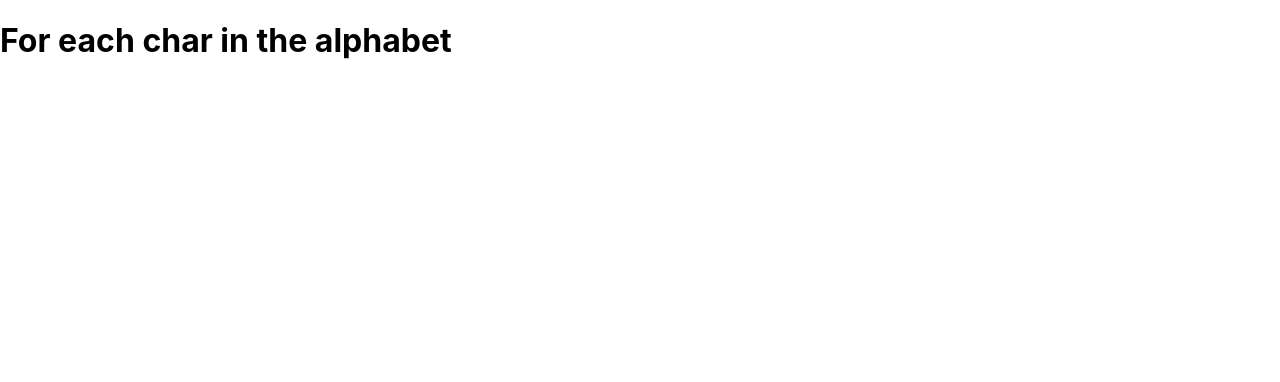
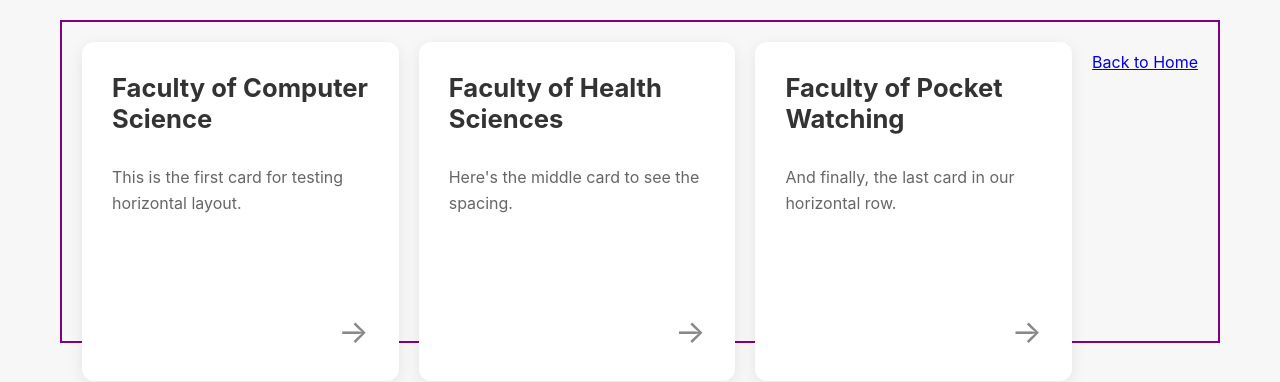
Before and after one commit to trevorpinto/RMSP_frontend, a React (Create React App) app: page / in a window 1280 px wide. Shown: the top 382 px of the page. Built offline with nearby package versions, Linux system fonts and the light colour scheme.

Commit message:
tri-card test layout

```diff
--- a/package.json
+++ b/package.json
@@ -10,6 +10,7 @@
     "axios": "^1.8.1",
     "react": "^19.0.0",
     "react-dom": "^19.0.0",
+    "react-router-dom": "^7.6.2",
     "react-scripts": "5.0.1",
     "web-vitals": "^2.1.4"
   },
--- /dev/null
+++ b/src/Components/Card.js
@@ -0,0 +1,16 @@
+import React from 'react';
+import { Link } from 'react-router-dom';
+
+function Card({ title, description, linkTo }) {
+  return (
+    <Link to={linkTo} className="card-link"> {/* Link wraps the entire card */}
+      <div className="card">
+        <h3>{title}</h3>
+        <p>{description}</p>
+        <div className="card-arrow">→</div> {/* Simple arrow for visual effect */}
+      </div>
+    </Link>
+  );
+}
+
+export default Card;
--- a/src/HomePage/Header.js
+++ b/src/HomePage/Header.js
@@ -1,18 +1,47 @@
-import React from 'react'
+// src/HomePage/Header.js
+import React from 'react';
+// import HeaderPage from '../components/HeaderPage'; // Temporarily commented out for this test
+import Card from '../Components/Card'; // Make sure this is correctly imported
+import { Link } from 'react-router-dom'; // Needed because Card uses Link internally
 
-function HeaderPage(){
-    return(
-    <h1>
-        For each char in the alphabet
-    </h1>
-    )
+function displayHeader() {
+  return (
+    <>
+      {/* Test Area for 3 Horizontal Cards */}
+      <div style={{
+        padding: '20px',
+        border: '2px solid purple', // A new border color to distinguish from single card test
+        margin: '20px',
+        textAlign: 'center',
+        display: 'flex',          // Enables Flexbox
+        justifyContent: 'center', // Centers the cards horizontally
+        gap: '20px',              // Adds space between the cards
+        flexWrap: 'wrap'          // Allows cards to wrap to the next line on smaller screens
+      }}>
+        <Card
+          key="test-card-1" // Unique key for each card in a list
+          title="Faculty of Computer Science"
+          description="This is the first card for testing horizontal layout."
+          linkTo="/test-page-1"
+        />
+        <Card
+          key="test-card-2" // Unique key
+          title="Faculty of Health Sciences"
+          description="Here's the middle card to see the spacing."
+          linkTo="/test-page-2"
+        />
+        <Card
+          key="test-card-3" // Unique key
+          title="Faculty of Pocket Watching"
+          description="And finally, the last card in our horizontal row."
+          linkTo="/test-page-3"
+        />
+        <Link to="/" style={{display: 'block', marginTop: '10px'}}>Back to Home</Link>
+      </div>
 
+      {/* <HeaderPage/> */} {/* Temporarily commented out */}
+    </>
+  );
 }
 
-function DisplayHeader(){
-    return(
-        <HeaderPage/>
-    );
-}
-
-export default DisplayHeader
+export default displayHeader;
--- a/src/index.css
+++ b/src/index.css
@@ -1,13 +1,139 @@
+/* Global Styles */
 body {
+  font-family: 'Inter', sans-serif; /* Or any clean sans-serif font */
   margin: 0;
-  font-family: -apple-system, BlinkMacSystemFont, 'Segoe UI', 'Roboto', 'Oxygen',
-    'Ubuntu', 'Cantarell', 'Fira Sans', 'Droid Sans', 'Helvetica Neue',
-    sans-serif;
-  -webkit-font-smoothing: antialiased;
-  -moz-osx-font-smoothing: grayscale;
+  padding: 0;
+  background-color: #f7f7f7; /* Light background */
+  color: #333;
+  display: flex;
+  justify-content: center;
+  align-items: flex-start; /* Align content from the top */
+  min-height: 100vh;
 }
 
-code {
-  font-family: source-code-pro, Menlo, Monaco, Consolas, 'Courier New',
-    monospace;
+#root {
+  width: 100%;
+  max-width: 1200px; /* Max width for content */
 }
+
+.App {
+  text-align: center;
+}
+
+/* Homepage Container */
+.homepage-container {
+  padding: 40px 20px;
+}
+
+.homepage-container h1 {
+  font-size: 2.5em;
+  margin-bottom: 40px;
+  color: #222;
+}
+
+/* Cards Grid */
+.cards-grid {
+  display: flex;
+  flex-wrap: wrap; /* Allow cards to wrap to next line */
+  justify-content: center; /* Center cards in the grid */
+  gap: 30px; /* Space between cards */
+  padding: 20px 0;
+}
+
+/* Individual Card */
+.card-link {
+  text-decoration: none; /* Remove underline from link */
+  color: inherit; /* Inherit text color */
+  flex: 1 1 calc(33.333% - 60px); /* Approx 3 cards per row with gap */
+  max-width: 350px; /* Max width for individual card */
+  min-width: 280px; /* Min width before wrapping */
+  box-sizing: border-box; /* Include padding/border in width */
+}
+
+.card {
+  background-color: white;
+  border-radius: 12px;
+  padding: 30px;
+  box-shadow: 0 4px 15px rgba(0, 0, 0, 0.08); /* Soft shadow */
+  transition: transform 0.2s ease-in-out, box-shadow 0.2s ease-in-out;
+  text-align: left; /* Align text within card */
+  height: 100%; /* Ensure cards are same height in a row */
+  display: flex;
+  flex-direction: column;
+  justify-content: space-between; /* Push arrow to bottom */
+}
+
+.card:hover {
+  transform: translateY(-8px); /* Lift effect on hover */
+  box-shadow: 0 8px 25px rgba(0, 0, 0, 0.15); /* Stronger shadow on hover */
+}
+
+.card h3 {
+  font-size: 1.6em;
+  margin-top: 0;
+  margin-bottom: 15px;
+  color: #333;
+}
+
+.card p {
+  font-size: 1em;
+  color: #666;
+  line-height: 1.6;
+  flex-grow: 1; /* Allow description to take up available space */
+}
+
+.card-arrow {
+  font-size: 2em;
+  color: #888;
+  align-self: flex-end; /* Align arrow to the right */
+  margin-top: 20px; /* Space above arrow */
+}
+
+/* Detail Page */
+.detail-page-container {
+  padding: 40px 20px;
+  max-width: 800px;
+  margin: 40px auto;
+  background-color: white;
+  border-radius: 12px;
+  box-shadow: 0 4px 15px rgba(0, 0, 0, 0.08);
+  text-align: left;
+}
+
+.detail-page-container h1 {
+  font-size: 2em;
+  margin-bottom: 20px;
+  color: #222;
+}
+
+.detail-page-container p {
+  font-size: 1.1em;
+  line-height: 1.8;
+  color: #444;
+}
+
+.back-link {
+  display: inline-block;
+  margin-top: 30px;
+  padding: 10px 15px;
+  background-color: #eee;
+  border-radius: 8px;
+  text-decoration: none;
+  color: #555;
+  transition: background-color 0.2s ease;
+}
+
+.back-link:hover {
+  background-color: #ddd;
+}
+
+/* Responsive adjustments */
+@media (max-width: 768px) {
+  .cards-grid {
+    flex-direction: column; /* Stack cards vertically on smaller screens */
+    align-items: center;
+  }
+  .card-link {
+    flex: 1 1 auto; /* Allow full width for cards */
+  }
+}
--- a/src/index.js
+++ b/src/index.js
@@ -1,17 +1,16 @@
+// src/index.js
 import React from 'react';
 import ReactDOM from 'react-dom/client';
 import './index.css';
 import App from './App';
-import reportWebVitals from './reportWebVitals';
+import { BrowserRouter } from 'react-router-dom'; // <--- MUST BE IMPORTED
 
 const root = ReactDOM.createRoot(document.getElementById('root'));
 root.render(
   <React.StrictMode>
-    <App />
+    {/* Ensure your App component (and therefore all its children) is inside BrowserRouter */}
+    <BrowserRouter>
+      <App />
+    </BrowserRouter>
   </React.StrictMode>
 );
-
-// If you want to start measuring performance in your app, pass a function
-// to log results (for example: reportWebVitals(console.log))
-// or send to an analytics endpoint. Learn more: https://bit.ly/CRA-vitals
-reportWebVitals();
```
Also changed, not shown: 1 other file (tests, documents, lock files or other folders).
